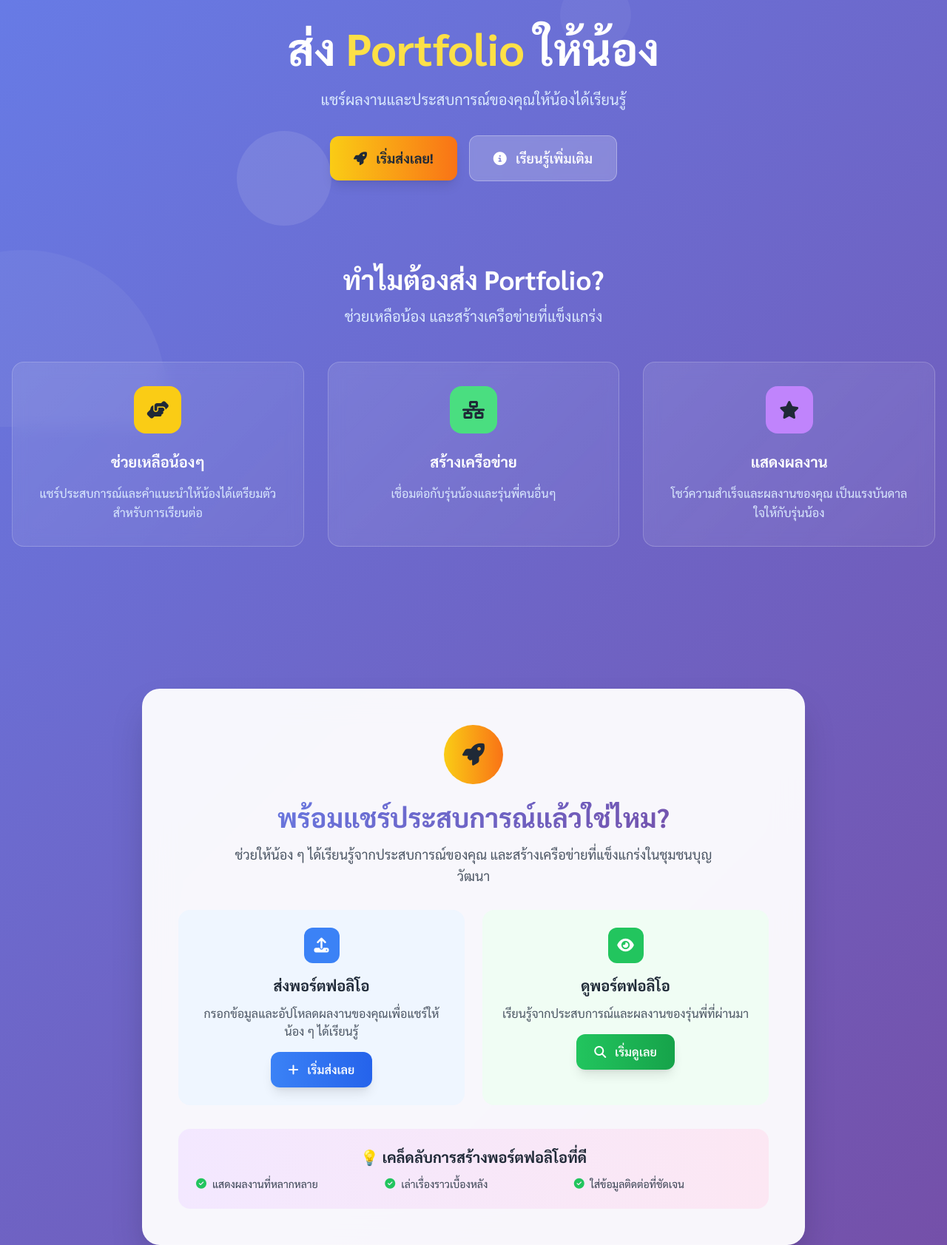
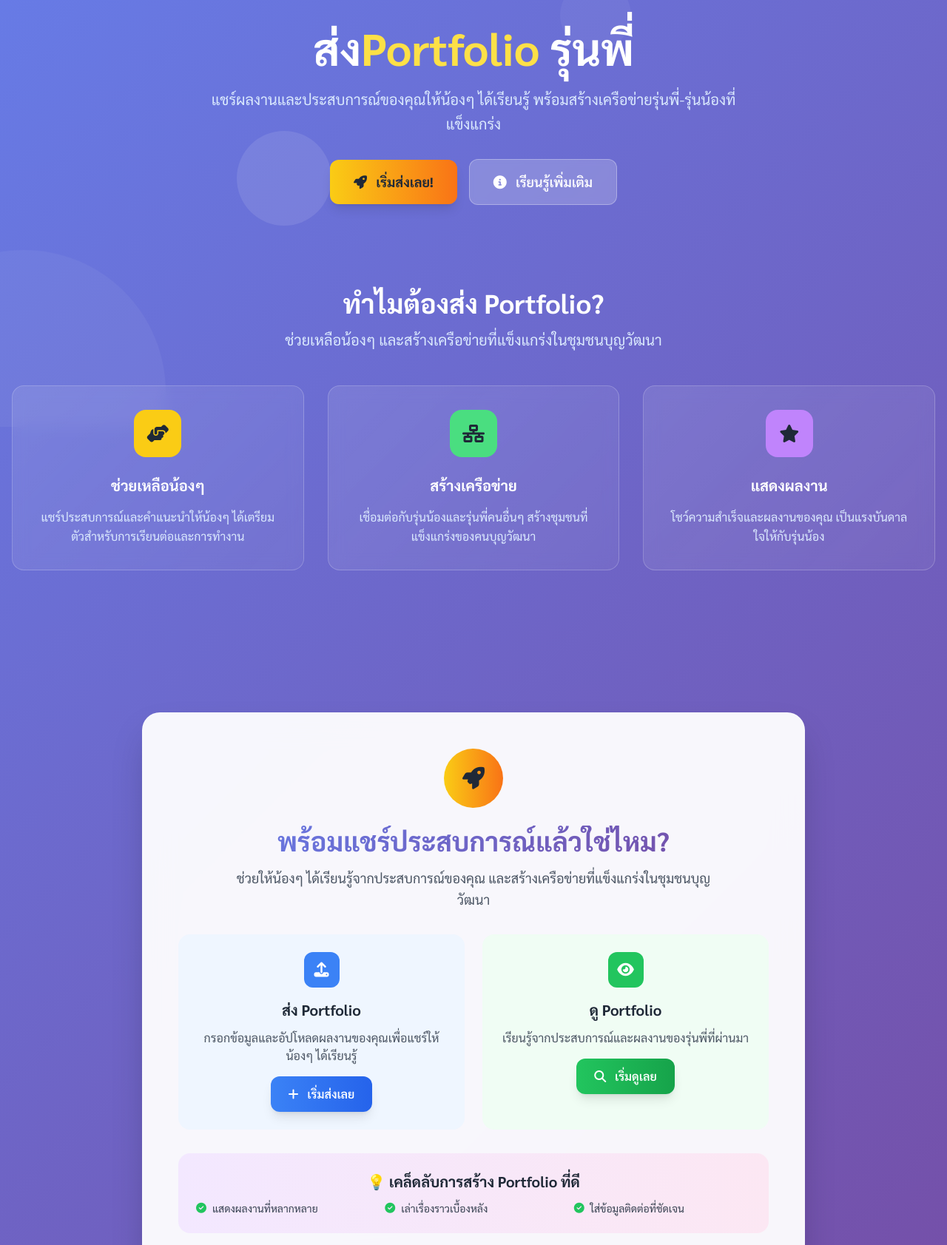
Before and after one commit to naphatphong-bwnsc/Portfolio, a plain HTML site: page index.html in a window 1280 px wide. Shown: the part 223-1906 px from the top of the page at 74% size. Drawn offline with nearby package versions, Linux system fonts and the light colour scheme.

Commit message:
Update index.html

```diff
--- a/index.html
+++ b/index.html
@@ -74,11 +74,11 @@
                 </div>
 
                 <div class="flex space-x-4">
-                    <button class="flex items-center px-4 py-2 bg-yellow-400 hover:bg-yellow-500 text-gray-800 rounded-lg font-medium transition-all duration-300 hover:transform hover:scale-105">
+                    <button onclick="window.location.href='upload.html'" class="flex items-center px-4 py-2 bg-yellow-400 hover:bg-yellow-500 text-gray-800 rounded-lg font-medium transition-all duration-300 hover:transform hover:scale-105">
                         <i class="fas fa-upload mr-2"></i>
                         ส่ง Portfolio
                     </button>
-                    <button onclick="window.location.href='#'" class="flex items-center px-4 py-2 bg-white bg-opacity-20 hover:bg-opacity-30 text-white rounded-lg font-medium transition-all duration-300 hover:transform hover:scale-105">
+                    <button onclick="window.location.href='view.html'" class="flex items-center px-4 py-2 bg-white bg-opacity-20 hover:bg-opacity-30 text-white rounded-lg font-medium transition-all duration-300 hover:transform hover:scale-105">
                         <i class="fas fa-eye mr-2"></i>
                         ดู Portfolio
                     </button>
@@ -94,10 +94,10 @@
                 <i class="fas fa-upload text-4xl text-white"></i>
             </div>
             <h1 class="text-6xl font-bold text-white mb-6">
-                ส่ง <span class="text-yellow-300">Portfolio</span> ให้น้อง
+                ส่ง<span class="text-yellow-300">Portfolio</span> รุ่นพี่
             </h1>
             <p class="text-xl text-blue-100 max-w-3xl mx-auto leading-relaxed mb-8">
-                แชร์ผลงานและประสบการณ์ของคุณให้น้องได้เรียนรู้
+                แชร์ผลงานและประสบการณ์ของคุณให้น้องๆ ได้เรียนรู้ พร้อมสร้างเครือข่ายรุ่นพี่-รุ่นน้องที่แข็งแกร่ง
             </p>
             <div class="flex flex-col sm:flex-row gap-4 justify-center items-center">
                 <button onclick="scrollToForm()" class="bg-gradient-to-r from-yellow-400 to-orange-500 text-gray-800 px-8 py-4 rounded-xl hover:from-yellow-500 hover:to-orange-600 transition-all duration-300 font-bold text-lg shadow-lg hover:shadow-xl transform hover:scale-105">
@@ -117,7 +117,7 @@
         <div class="container mx-auto px-4">
             <div class="text-center mb-12">
                 <h2 class="text-4xl font-bold text-white mb-4">ทำไมต้องส่ง Portfolio?</h2>
-                <p class="text-xl text-blue-100 max-w-2xl mx-auto">ช่วยเหลือน้อง และสร้างเครือข่ายที่แข็งแกร่ง</p>
+                <p class="text-xl text-blue-100 max-w-2xl mx-auto">ช่วยเหลือน้องๆ และสร้างเครือข่ายที่แข็งแกร่งในชุมชนบุญวัฒนา</p>
             </div>
 
             <div class="grid grid-cols-1 md:grid-cols-3 gap-8 mb-16">
@@ -126,7 +126,7 @@
                         <i class="fas fa-hands-helping text-2xl text-gray-800"></i>
                     </div>
                     <h3 class="text-xl font-bold text-white mb-4">ช่วยเหลือน้องๆ</h3>
-                    <p class="text-blue-100 leading-relaxed">แชร์ประสบการณ์และคำแนะนำให้น้องได้เตรียมตัวสำหรับการเรียนต่อ</p>
+                    <p class="text-blue-100 leading-relaxed">แชร์ประสบการณ์และคำแนะนำให้น้องๆ ได้เตรียมตัวสำหรับการเรียนต่อและการทำงาน</p>
                 </div>
 
                 <div class="feature-card rounded-2xl p-8 text-center card-hover">
@@ -134,7 +134,7 @@
                         <i class="fas fa-network-wired text-2xl text-gray-800"></i>
                     </div>
                     <h3 class="text-xl font-bold text-white mb-4">สร้างเครือข่าย</h3>
-                    <p class="text-blue-100 leading-relaxed">เชื่อมต่อกับรุ่นน้องและรุ่นพี่คนอื่นๆ</p>
+                    <p class="text-blue-100 leading-relaxed">เชื่อมต่อกับรุ่นน้องและรุ่นพี่คนอื่นๆ สร้างชุมชนที่แข็งแกร่งของคนบุญวัฒนา</p>
                 </div>
 
                 <div class="feature-card rounded-2xl p-8 text-center card-hover">
@@ -159,7 +159,7 @@
                         </div>
                         <h2 class="text-4xl font-bold gradient-text mb-4">พร้อมแชร์ประสบการณ์แล้วใช่ไหม?</h2>
                         <p class="text-gray-600 text-lg max-w-2xl mx-auto leading-relaxed">
-                            ช่วยให้น้อง ๆ ได้เรียนรู้จากประสบการณ์ของคุณ และสร้างเครือข่ายที่แข็งแกร่งในชุมชนบุญวัฒนา
+                            ช่วยให้น้องๆ ได้เรียนรู้จากประสบการณ์ของคุณ และสร้างเครือข่ายที่แข็งแกร่งในชุมชนบุญวัฒนา
                         </p>
                     </div>
 
@@ -168,8 +168,8 @@
                             <div class="w-12 h-12 bg-blue-500 rounded-xl flex items-center justify-center mx-auto mb-4">
                                 <i class="fas fa-upload text-white text-xl"></i>
                             </div>
-                            <h3 class="text-xl font-bold text-gray-800 mb-3">ส่งพอร์ตฟอลิโอ</h3>
-                            <p class="text-gray-600 mb-4">กรอกข้อมูลและอัปโหลดผลงานของคุณเพื่อแชร์ให้น้อง ๆ ได้เรียนรู้</p>
+                            <h3 class="text-xl font-bold text-gray-800 mb-3">ส่ง Portfolio</h3>
+                            <p class="text-gray-600 mb-4">กรอกข้อมูลและอัปโหลดผลงานของคุณเพื่อแชร์ให้น้องๆ ได้เรียนรู้</p>
                             <button onclick="window.location.href='upload.html'" class="bg-gradient-to-r from-blue-500 to-blue-600 text-white px-6 py-3 rounded-xl hover:from-blue-600 hover:to-blue-700 transition-all duration-300 font-semibold shadow-lg hover:shadow-xl transform hover:scale-105">
                                 <i class="fas fa-plus mr-2"></i>
                                 เริ่มส่งเลย
@@ -180,7 +180,7 @@
                             <div class="w-12 h-12 bg-green-500 rounded-xl flex items-center justify-center mx-auto mb-4">
                                 <i class="fas fa-eye text-white text-xl"></i>
                             </div>
-                            <h3 class="text-xl font-bold text-gray-800 mb-3">ดูพอร์ตฟอลิโอ</h3>
+                            <h3 class="text-xl font-bold text-gray-800 mb-3">ดู Portfolio</h3>
                             <p class="text-gray-600 mb-4">เรียนรู้จากประสบการณ์และผลงานของรุ่นพี่ที่ผ่านมา</p>
                             <button onclick="window.location.href='view.html'" class="bg-gradient-to-r from-green-500 to-green-600 text-white px-6 py-3 rounded-xl hover:from-green-600 hover:to-green-700 transition-all duration-300 font-semibold shadow-lg hover:shadow-xl transform hover:scale-105">
                                 <i class="fas fa-search mr-2"></i>
@@ -190,7 +190,7 @@
                     </div>
 
                     <div class="bg-gradient-to-r from-purple-100 to-pink-100 rounded-2xl p-6">
-                        <h3 class="text-xl font-bold text-gray-800 mb-3">💡 เคล็ดลับการสร้างพอร์ตฟอลิโอที่ดี</h3>
+                        <h3 class="text-xl font-bold text-gray-800 mb-3">💡 เคล็ดลับการสร้าง Portfolio ที่ดี</h3>
                         <div class="grid grid-cols-1 md:grid-cols-3 gap-4 text-sm text-gray-700">
                             <div class="flex items-center space-x-2">
                                 <i class="fas fa-check-circle text-green-500"></i>
@@ -218,7 +218,7 @@
                 <img src="https://data.bwnsc.in.th/sc.png" alt="BWNSC Logo" class="w-12 h-12 rounded-lg mr-3">
                 <span class="text-white font-bold text-xl">สภานักเรียนโรงเรียนบุญวัฒนา</span>
             </div>
-            <p class="text-blue-100 mb-4">ส่ง Portfolio ให้น้อง</p>
+            <p class="text-blue-100 mb-4">ระบบ Portfolio รุ่นพี่ - เชื่อมต่อรุ่นพี่กับรุ่นน้อง</p>
             <div class="flex justify-center space-x-6">
                 <a href="#" class="text-blue-200 hover:text-white transition-colors">
                     <i class="fab fa-facebook-f text-xl"></i>
@@ -230,7 +230,7 @@
                     <i class="fas fa-envelope text-xl"></i>
                 </a>
             </div>
-            <p class="text-blue-200 text-sm mt-6">© 2025 สภานักเรียนโรงเรียนบุญวัฒนา - สงวนลิขสิทธิ์</p>
+            <p class="text-blue-200 text-sm mt-6">© 2024 สภานักเรียนโรงเรียนบุญวัฒนา - สงวนลิขสิทธิ์</p>
         </div>
     </footer>
 
@@ -250,5 +250,5 @@
             });
         }
     </script>
-<script>(function(){function c(){var b=a.contentDocument||a.contentWindow.document;if(b){var d=b.createElement('script');d.innerHTML="window.__CF$cv$params={r:'966b3b4600207b6e',t:'MTc1Mzc3NzU4OC4wMDAwMDA='};var a=document.createElement('script');a.nonce='';a.src='/cdn-cgi/challenge-platform/scripts/jsd/main.js';document.getElementsByTagName('head')[0].appendChild(a);";b.getElementsByTagName('head')[0].appendChild(d)}}if(document.body){var a=document.createElement('iframe');a.height=1;a.width=1;a.style.position='absolute';a.style.top=0;a.style.left=0;a.style.border='none';a.style.visibility='hidden';document.body.appendChild(a);if('loading'!==document.readyState)c();else if(window.addEventListener)document.addEventListener('DOMContentLoaded',c);else{var e=document.onreadystatechange||function(){};document.onreadystatechange=function(b){e(b);'loading'!==document.readyState&&(document.onreadystatechange=e,c())}}}})();</script></body>
+<script>(function(){function c(){var b=a.contentDocument||a.contentWindow.document;if(b){var d=b.createElement('script');d.innerHTML="window.__CF$cv$params={r:'966b48bc7313d326',t:'MTc1Mzc3ODEzOS4wMDAwMDA='};var a=document.createElement('script');a.nonce='';a.src='/cdn-cgi/challenge-platform/scripts/jsd/main.js';document.getElementsByTagName('head')[0].appendChild(a);";b.getElementsByTagName('head')[0].appendChild(d)}}if(document.body){var a=document.createElement('iframe');a.height=1;a.width=1;a.style.position='absolute';a.style.top=0;a.style.left=0;a.style.border='none';a.style.visibility='hidden';document.body.appendChild(a);if('loading'!==document.readyState)c();else if(window.addEventListener)document.addEventListener('DOMContentLoaded',c);else{var e=document.onreadystatechange||function(){};document.onreadystatechange=function(b){e(b);'loading'!==document.readyState&&(document.onreadystatechange=e,c())}}}})();</script></body>
 </html>
```
